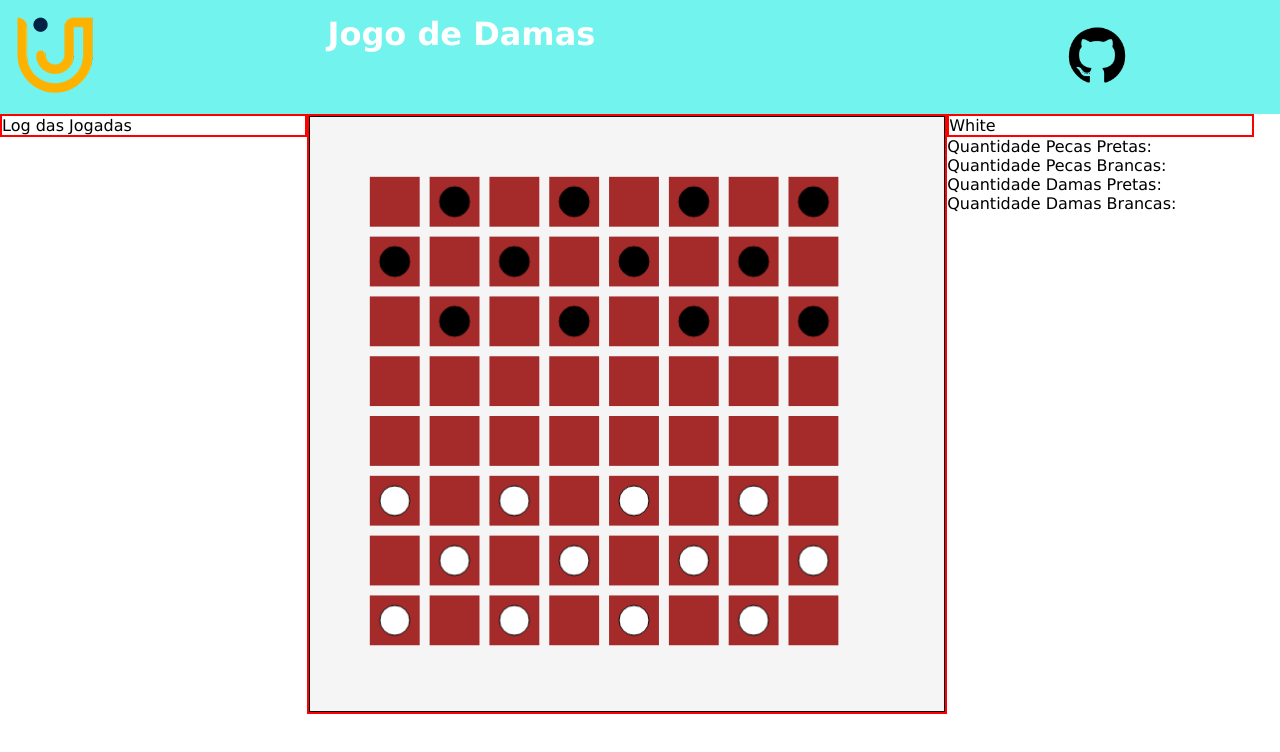
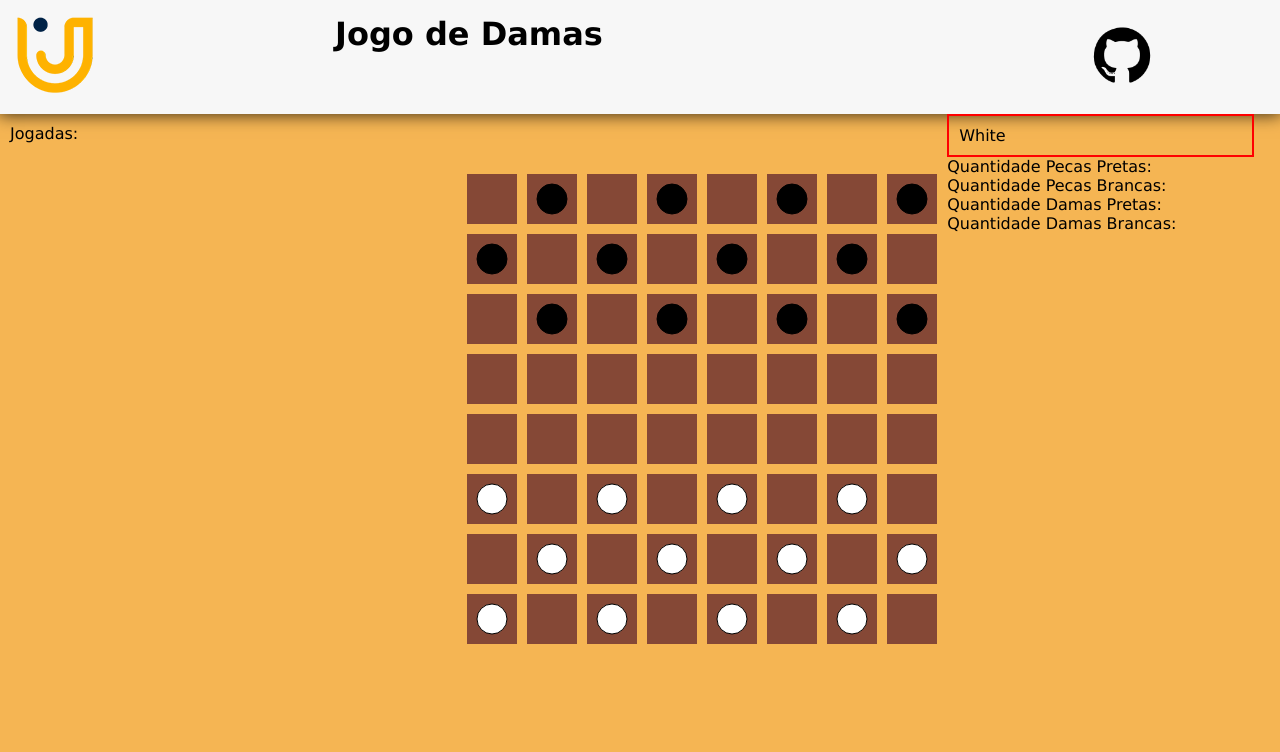
Before and after one commit to diegolatorre/jogoDamas, a plain HTML site: page index.html in a window 1280 px wide. Drawn offline with Linux system fonts and the light colour scheme.

Commit message:
Inclusao da paleta de cores

```diff
--- a/casas.js
+++ b/casas.js
@@ -5,7 +5,7 @@ function Casa(x, y, coluna, linha) {
     this.w = 50;
     this.linha = linha;
     this.coluna = coluna;
-    this.cor = 'brown';
+    this.cor = '#854836';
     this.peca = null;
     this.selected = false;
 }
--- a/index.css
+++ b/index.css
@@ -7,26 +7,25 @@
   float: left;
   width: 50%;
   height: 600px;
-  min-width: 600px;
-  border: 2px solid red
+  min-width: 600px
 }
 .divJogador {
   float: left;
   width: 24%;
   height: 100%;
-  border: 2px solid red
+  border: 2px solid red;
+  padding: 10px;
 }
 .divLog {
   float: left;
   width: 24%;
   height: 100%;
-  border: 2px solid red
+  overflow-y: auto;
+  padding: 10px;
 }
 canvas {
   width: 100%;
-  height: 100%;
-  border: 1px solid #000;
-  background-color: #f5f5f5
+  height: 100%
 }
 .row::after {
   content: "";
@@ -35,6 +34,7 @@ canvas {
 }
 [class*=col-] {
   float: left;
+  padding: 15px;
   width: 100%
 }
 @media only screen and (min-width:600px) {
@@ -120,17 +120,24 @@ html {
   font-family: "Lucida Sans",sans-serif
 }
 .header {
-  background-color: rgb(114, 243, 237);
-  color: #fff;
-  padding: 15px;
+  background-color: #f7f7f7;
+  color: #420000;
   max-height: 120px;
+  -webkit-box-shadow: 0 0 16px 1px rgba(0,0,0,.75);
+  -moz-box-shadow: 0 0 16px 1px rgba(0,0,0,.75);
+  box-shadow: 0 0 16px 1px rgba(0,0,0,.75)
 }
-.footer {
-  background-color: #5638ff;
-  color: #fff;
-  padding: 15px
+.header h1 {
+  color: #000
 }
 img {
   height: 80px;
-  width: 80px;
+  width: 80px
 }
+body {
+  background-color: #f5b553
+}
+
+.info {
+  padding: 15px;
+}
--- a/index.html
+++ b/index.html
@@ -31,7 +31,7 @@
     </div>
 
     <div class="divLog" id="jogadas">
-        <label>Log das Jogadas</label>
+        <label>Jogadas:</label>
     </div>
 
     <div class="divCanvas">
--- a/interaction.js
+++ b/interaction.js
@@ -22,7 +22,7 @@ function onClick(ev) {
 
     for (let c = 0; c < 8; c++) {
         for (let l = 0; l < 8; l++) {
-            tabuleiro[c][l].cor = 'brown';
+            tabuleiro[c][l].cor = '#854836';
         }
     }
 
--- a/main.js
+++ b/main.js
@@ -1,5 +1,5 @@
 var tabuleiro = [];
-var x = 0;
+var x = 100;
 var y = 0;
 var trocaCor = 0;
 var brancas = [];
--- a/pecas.js
+++ b/pecas.js
@@ -63,10 +63,10 @@ function moverPeca() {
     //altera quem é a vez de jogar
     if (jogada.jogador == 'white') {
         jogada.jogador = 'black';
-        document.getElementById("jogador").innerHTML = 'black';
+        document.getElementById("jogador").innerHTML = 'Pretas';
     } else {
         jogada.jogador = 'white';
-        document.getElementById("jogador").innerHTML = 'white';
+        document.getElementById("jogador").innerHTML = 'Brancas';
     }
 }
 
```
